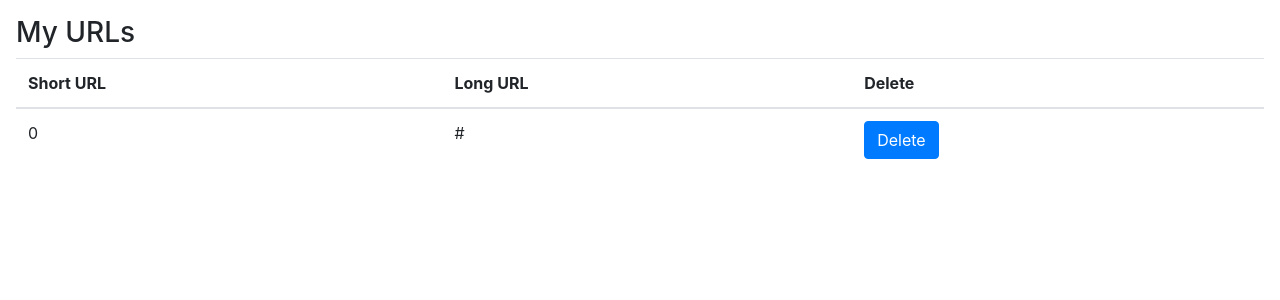
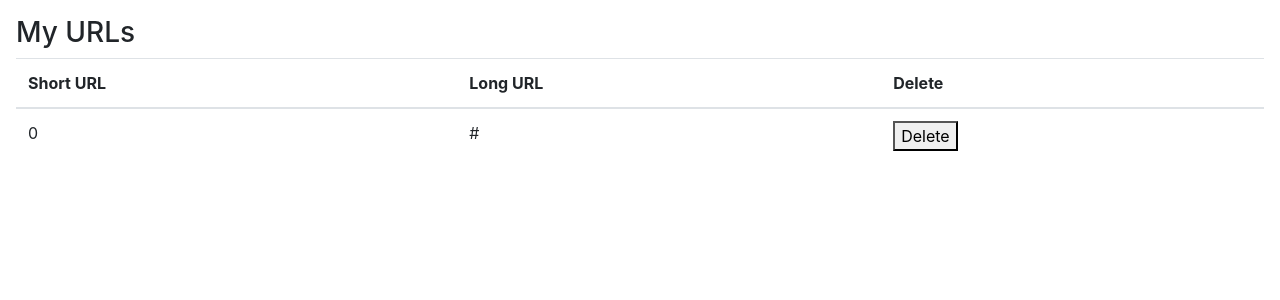
Before and after one commit to HoangTienDinh/tinyapp, a Node server app: template views/urls_index.ejs in a window 1280 px wide. Shown: the part 56-356 px from the top of the page. Run offline with Node 20, Linux system fonts and the light colour scheme; the template is opened without the code that fills it: most values are stand-ins (such as "Sample title", 1, 10 or a date in 2020); some libraries are stand-ins or nearby versions.

Commit message:
added delete button

```diff
--- a/express_server.js
+++ b/express_server.js
@@ -14,13 +14,19 @@ function generateRandomString() {
   return randomstring.generate(6);
 }
 
+
+
 const urlDatabase = {
   "b2xVn2": "http://www.lighthouselabs.ca",
   "9sm5xK": "http://www.google.com"
 };
 
+app.post("/urls/:shortURL/delete", (req, res) => {
+  delete urlDatabase[req.params.shortURL];
+  res.redirect("/urls");
+})
+
 app.post("/urls", (req, res) => {
-  console.log(req.body);  // Log the POST request body to the console
   let newString = generateRandomString();
   urlDatabase[newString] = req.body.longURL;
   res.redirect(`/urls/${newString}`);         // Respond with 'Ok' (we will replace this)
@@ -41,8 +47,6 @@ app.get("/urls", (req, res) => {
 });
 
 app.get("/u/:shortURL", (req, res) => {
-  console.log("We are in the route")
   const longURL = urlDatabase[req.params.shortURL]
-  console.log("test ",longURL);
   res.redirect(longURL);
 })
--- a/views/urls_index.ejs
+++ b/views/urls_index.ejs
@@ -30,7 +30,7 @@
           <tr>
             <td><%= url %></td>
             <td><%= urls[url] %></td>
-            <td><button type="submit" class="btn btn-primary">Delete</button></td>
+            <td><form method="POST" action="/urls/<%= url %>/delete"><button onclick="Delete">Delete</button></form></td>
           </tr>
         <% } %>
       </tbody>
```
